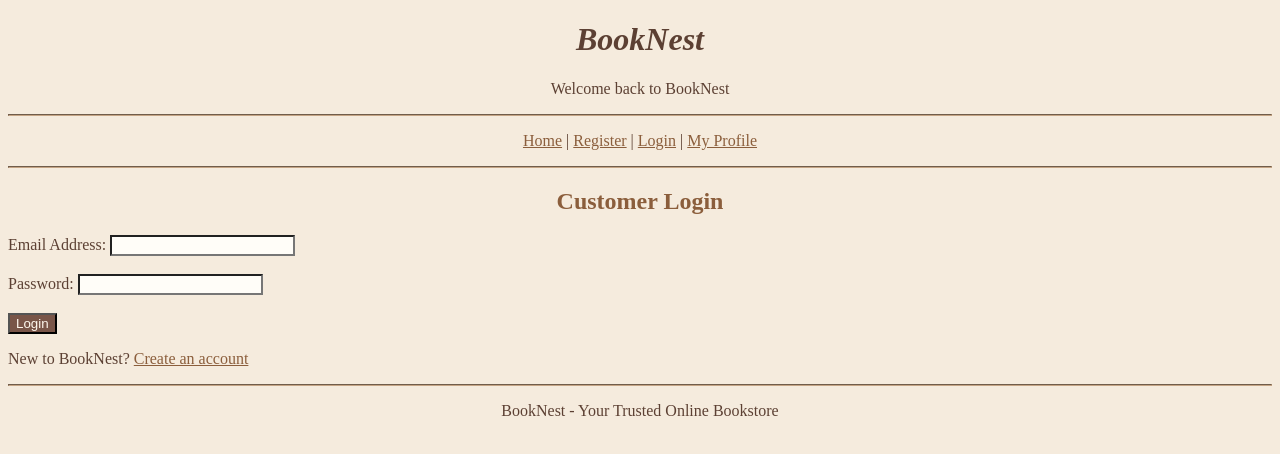
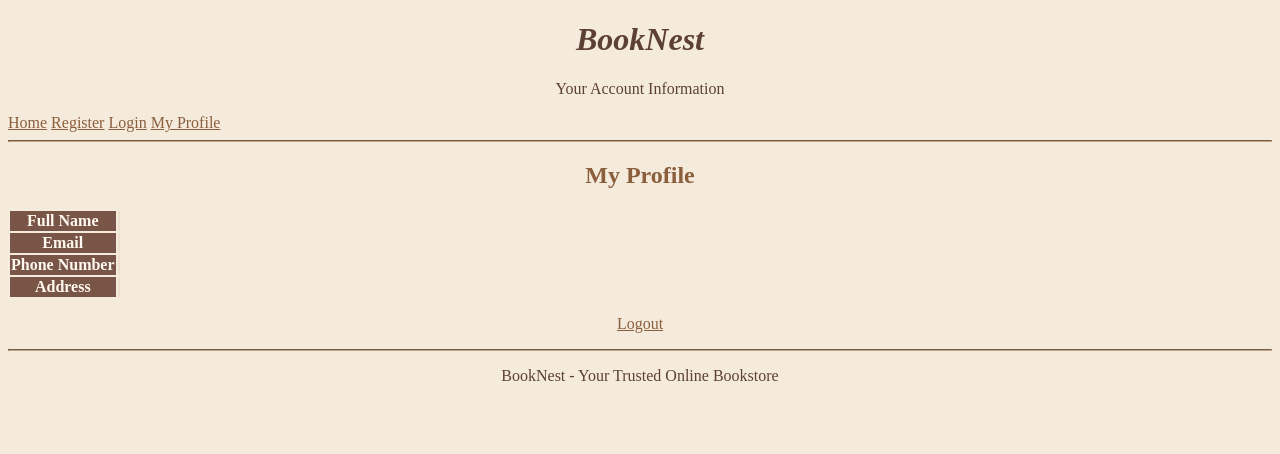
Before and after one commit to tauhidtanvir0182-creator/An_Online_BookShop, a plain HTML site: page profile.html in a window 1280 px wide. Drawn offline with Linux system fonts and the light colour scheme.

Commit message:
profile.html

```diff
--- a/profile.html
+++ b/profile.html
@@ -1,44 +1,53 @@
-
 <!DOCTYPE html>
 <html lang="en">
 <head>
-    <title>BookNest - Login</title>
+    <title>BookNest - My Profile</title>
     <link rel="stylesheet" href="style1.css">
+<base target="self">
 </head>
 <body>
 
-    <h1 align="center"><i>BookNest</i></h1>
+    <div class="site-header">
+        <h1 align="center"><i>BookNest</i></h1>
 
-    <p align="center">Welcome back to BookNest</p>
+        <p align="center">Your Account Information</p>
 
-    <hr>
+        <nav class="nav">
+            <a href="index.html">Home</a>
+            <a href="register.html">Register</a>
+            <a href="login.html">Login</a>
+            <a href="profile.html">My Profile</a>
+        </nav>
+
+        <hr>
+    </div>
+
+    <h2 class="class1">My Profile</h2>
+
+    <div class="profile-card">
+        <table>
+            <tr>
+                <th>Full Name</th>
+                <td></td>
+            </tr>
+            <tr>
+                <th>Email</th>
+                <td></td>
+            </tr>
+            <tr>
+                <th>Phone Number</th>
+                <td></td>
+            </tr>
+            <tr>
+                <th>Address</th>
+                <td></td>
+            </tr>
+        </table>
+    </div>
 
     <p align="center">
-        <a href="index.html">Home</a> |
-        <a href="register.html">Register</a> |
-        <a href="login.html">Login</a> |
-        <a href="profile.html">My Profile</a>
+        <a href="login.html">Logout</a>
     </p>
-
-    <hr>
-
-    <h2 class="class1">Customer Login</h2>
-
-    <form action="" method="get">
-
-        <label for="email">Email Address:</label>
-        <input type="email" id="email" name="email" required>
-        <br><br>
-
-        <label for="password">Password:</label>
-        <input type="password" id="password" name="password" required>
-        <br><br>
-
-        <button type="submit">Login</button>
-
-    </form>
-
-    <p>New to BookNest? <a href="register.html">Create an account</a></p>
 
     <hr>
 
```
